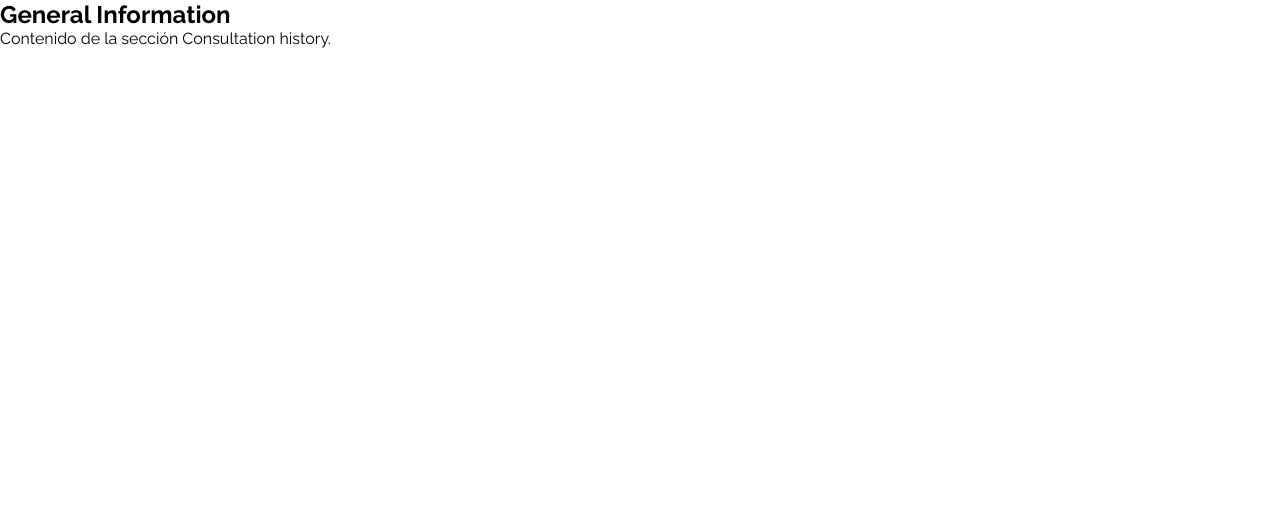
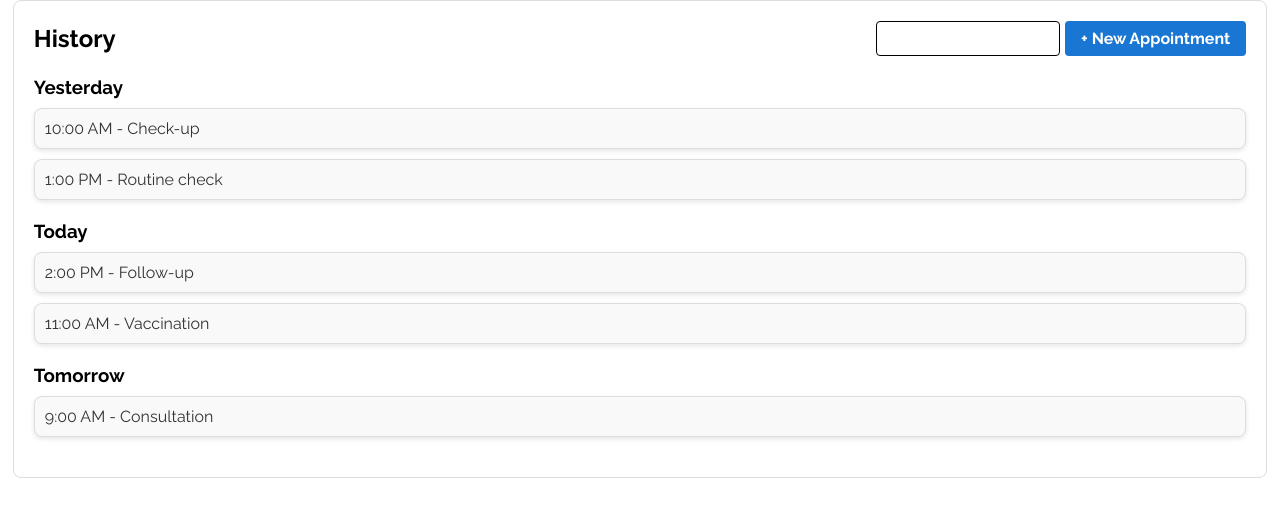
Before and after one commit to LsNEnrique/healtcare, a Nuxt app in the folder frontend/: page /profile/consultation in a window 1280 px wide. Shown: the top 516 px of the page. Built offline with nearby package versions, Linux system fonts and the light colour scheme.

Commit message:
Falta funcionalidad en los botones y terminar general

```diff
--- a/frontend/layouts/default.vue
+++ b/frontend/layouts/default.vue
@@ -39,11 +39,12 @@
         </v-list-item>
       </v-list>
     </v-navigation-drawer>
-
     <!-- Profile -->
-    <v-app>
-      <v-app-bar v-if="isProfilePage" app>
-        <!-- Contenido del app-bar -->
+    <div class="app-background">
+      <!-- Div que se muestra solo en la vista de perfil -->
+      <div v-if="isProfilePage" class="profile-container">
+        <!-- Encabezado personalizado -->
+        <div class="app-bar">
           <div class="d-flex flex-column">
             <div class="text-h6 font-weight-bold">
               Hi, {{ patientName }}
@@ -52,12 +53,13 @@
               Profile
             </div>
           </div>
-        <v-spacer />
+          <div class="d-flex">
+            <div class="menu-wrapper">
               <v-menu offset-y>
                 <template #activator="{ on, attrs }">
-            <v-btn v-bind="attrs" icon v-on="on">
+                  <div v-bind="attrs" class="icon-button" v-on="on">
                     <v-icon>mdi-translate</v-icon>
-            </v-btn>
+                  </div>
                 </template>
                 <v-list>
                   <v-list-item v-for="(lang, index) in languages" :key="index" @click="changeLanguage(lang)">
@@ -65,45 +67,46 @@
                   </v-list-item>
                 </v-list>
               </v-menu>
-        <v-btn icon>
+            </div>
+            <div class="icon-button">
               <v-icon>mdi-bell</v-icon>
-        </v-btn>
-        <v-avatar class="ml-2">
+            </div>
+            <div class="ml-2">
+              <v-avatar>
                 <img :src="patientPhoto" alt="Patient photo">
               </v-avatar>
+            </div>
             <span class="ml-2 font-weight-bold">{{ patientName }}</span>
-      </v-app-bar>
-      <!-- Botones de navegación -->
-      <v-container v-if="isProfilePage" class="d-flex justify-space-around mt-16 pt-3">
+          </div>
+        </div>
+        <div class="navigation-buttons mt-1 mb-2 pt-3">
           <nuxt-link to="/profile/general">
-          <v-btn color="primary" outlined>
+            <div class="button-row">
+              <v-btn class="nav-btn mr-5" :class="{ 'selected-btn': selectedButton === 'general' }" outlined @click="selectButton('general')">
                 General
               </v-btn>
+            </div>
           </nuxt-link>
-        <nuxt-link to="/profile/consultation-history">
-          <v-btn color="primary" outlined>
+          <nuxt-link to="/profile/consultation">
+            <div class="button-row">
+              <v-btn class="nav-btn mr-5" :class="{ 'selected-btn': selectedButton === 'consultation' }" outlined @click="selectButton('consultation')">
                 Consultation History
               </v-btn>
+            </div>
           </nuxt-link>
-        <nuxt-link to="/profile/patient-documents">
-          <v-btn color="primary" outlined>
+          <nuxt-link to="/profile/patientdocuments">
+            <div class="button-row">
+              <v-btn class="nav-btn mr-5" :class="{ 'selected-btn': selectedButton === 'documents' }" outlined @click="selectButton('documents')">
                 Patient Documents
               </v-btn>
+            </div>
           </nuxt-link>
-      </v-container>
-
-      <!-- Contenedor principal -->
-      <v-main>
-        <v-container class="mt-10">
-          <!-- Renderiza el contenido de la página -->
-          <nuxt />
-        </v-container>
-      </v-main>
-    </v-app>
-    <!-- Contenido principal -->
+        </div>
+      </div>    <!-- Contenido principal -->
       <v-main>
         <nuxt />
       </v-main>
+    </div>
   </v-app>
 </template>
 
@@ -115,6 +118,7 @@ export default {
       patientName: 'John Doe',
       patientPhoto: 'https://example.com/path/to/photo.jpg',
       languages: ['English', 'Spanish', 'French'],
+      selectedButton: 'general',
       miniVariant: false,
       right: false,
       items: [
@@ -155,6 +159,9 @@ export default {
   methods: {
     changeLanguage (lang) {
       console.log(`Idioma cambiado a: ${lang}`)
+    },
+    selectButton (button) {
+      this.selectedButton = button
     }
   }
 }
@@ -192,4 +199,57 @@ export default {
   font-weight: bold;
   font-size: 24px;
 }
+
+.app-bar {
+  display: flex;
+  justify-content: space-between;
+  align-items: center;
+  width: 83.1%;
+  margin-left: auto; /* Alinea la barra a la derecha */
+  padding: 16px;
+  background-color: #f5f5f5;
+  position: relative;
+  top: 0;
+  right: 0;
+  z-index: 1000;
+
+}
+.app-background {
+  background-color: #f5f5f5; /* Mismo color que el app-bar */
+  min-height: 100vh;
+  padding: 0;
+  margin: 0;
+}
+
+.app-main {
+  margin-top: 80px;
+}
+
+.icon-button {
+  cursor: pointer;
+  margin-left: 8px;
+}
+
+.navigation-buttons {
+  display: flex;
+  width: 82.3%;
+  flex-direction: row;
+  margin-left: auto;
+  align-items: flex-start;
+  background-color: #f5f5f5;
+}
+
+.button-row {
+  margin-bottom: 0; /* Elimina el margen inferior */
+}
+
+.nav-btn {
+  border-color: #e0e0e0;
+  color: #e0e0e0;
+}
+.selected-btn {
+  background-color: #ffffff !important;
+  border-color: #ffffff !important;
+  color: #000000 !important;
+}
 </style>
--- a/frontend/pages/profile/consultation.vue
+++ b/frontend/pages/profile/consultation.vue
@@ -1,12 +1,188 @@
 <template>
-  <div class="pa-4">
-    <h2>General Information</h2>
-    <p>Contenido de la sección Consultation history.</p>
+  <div class="appointment-history-container">
+    <!-- Contenedor con título y botones -->
+    <div class="header">
+      <h1 class="title">
+        History
+      </h1>
+
+      <!-- Contenedor para los botones y el menú -->
+      <div class="button-container">
+        <!-- Menú desplegable para seleccionar mes y año -->
+        <div class="month-year-select">
+          <select v-model="selectedMonthYear" @change="onMonthYearChange">
+            <option value="" disabled selected>
+              Select Month & Year
+            </option>
+            <!-- Mostrar meses con su respectivo año -->
+            <option v-for="(month, index) in months" :key="index" :value="`${month} ${selectedYear}`">
+              {{ month }} {{ selectedYear }}
+            </option>
+          </select>
+        </div>
+
+        <!-- Botón para crear nueva cita -->
+        <button class="new-appointment-btn" @click="createNewAppointment">
+          + New Appointment
+        </button>
+      </div>
+    </div>
+
+    <!-- Historial de citas -->
+    <div class="appointments">
+      <div v-for="(appointment, index) in groupedAppointments" :key="index" class="appointment-group">
+        <h3>{{ appointment.dateLabel }}</h3>
+        <div v-for="(appointmentItem, index) in appointment.appointments" :key="index" class="appointment-box">
+          <p>{{ appointmentItem.time }} - {{ appointmentItem.description }}</p>
+        </div>
+      </div>
+    </div>
   </div>
 </template>
 
 <script>
 export default {
-  layout: 'DefaultLayout'
+  layout: 'DefaultLayout',
+  data () {
+    return {
+      selectedMonth: null, // Mes seleccionado
+      selectedYear: 2024, // Año seleccionado
+      months: ['Jan', 'Feb', 'Mar', 'Apr', 'May', 'Jun', 'Jul', 'Aug', 'Sep', 'Oct', 'Nov', 'Dec'],
+      appointments: [
+        { date: this.getYesterday(), time: '10:00 AM', description: 'Check-up' },
+        { date: this.getToday(), time: '2:00 PM', description: 'Follow-up' },
+        { date: this.getTomorrow(), time: '9:00 AM', description: 'Consultation' },
+        { date: this.getToday(), time: '11:00 AM', description: 'Vaccination' },
+        { date: this.getYesterday(), time: '1:00 PM', description: 'Routine check' }
+      ]
+    }
+  },
+  computed: {
+    groupedAppointments () {
+      const groups = [
+        { dateLabel: 'Yesterday', appointments: [] },
+        { dateLabel: 'Today', appointments: [] },
+        { dateLabel: 'Tomorrow', appointments: [] }
+      ]
+
+      this.appointments.forEach((appointment) => {
+        const dateStr = appointment.date
+        if (dateStr === this.getYesterday()) {
+          groups[0].appointments.push(appointment)
+        } else if (dateStr === this.getToday()) {
+          groups[1].appointments.push(appointment)
+        } else if (dateStr === this.getTomorrow()) {
+          groups[2].appointments.push(appointment)
+        }
+      })
+
+      return groups
+    }
+  },
+  methods: {
+    getYesterday () {
+      const yesterday = new Date()
+      yesterday.setDate(yesterday.getDate() - 1)
+      return this.formatDate(yesterday)
+    },
+    getToday () {
+      const today = new Date()
+      return this.formatDate(today)
+    },
+    getTomorrow () {
+      const tomorrow = new Date()
+      tomorrow.setDate(tomorrow.getDate() + 1)
+      return this.formatDate(tomorrow)
+    },
+    formatDate (date) {
+      return date.toISOString().split('T')[0] // YYYY-MM-DD
+    },
+    selectMonthYear () {
+      console.log('Select Month/Year clicked')
+      // Lógica para seleccionar mes/año
+    },
+    createNewAppointment () {
+      console.log('Create New Appointment clicked')
+      // Lógica para crear una nueva cita
+    }
+  }
 }
 </script>
+
+<style scoped>
+.appointment-history-container {
+  padding: 20px;
+  background-color: white;
+  border: 1px solid #ddd;
+  border-radius: 8px;
+  width: 98%;
+  margin-left: 1%;
+}
+
+.header {
+  display: flex;
+  justify-content: space-between;
+  align-items: center;
+  margin-bottom: 20px;
+}
+
+.title {
+  margin: 0;
+  font-size: 24px;
+}
+
+.button-container {
+  display: flex;
+  gap: 5px;
+  align-items: center;
+}
+
+.month-year-select select {
+  padding: 8px 16px;
+  font-size: 16px;
+  border: 1px solid #000;
+  border-radius: 4px;
+  background-color: white;
+  color: black;
+  cursor: pointer;
+}
+
+.new-appointment-btn {
+  background-color: #1976D2;
+  color: white;
+  padding: 8px 16px;
+  border: none;
+  cursor: pointer;
+  border-radius: 4px;
+  font-weight: bold;
+}
+
+.new-appointment-btn:hover {
+  background-color: #1976D2;  /* Mantiene el azul */
+  color: white;  /* Letras blancas */
+  opacity: 0.9;  /* Efecto hover */
+}
+
+.appointments {
+  margin-top: 20px;
+}
+
+.appointment-group {
+  margin-bottom: 20px;
+}
+
+.appointment-box {
+  border: 1px solid #ddd;
+  border-radius: 8px;
+  padding: 10px;
+  background-color: #f9f9f9;
+  margin-top: 10px;
+  box-shadow: 0 2px 5px rgba(0, 0, 0, 0.1);
+}
+
+.appointment-box p {
+  margin: 0;
+  color: #333;
+  font-size: 16px;
+}
+</style>
--- a/frontend/pages/profile/patientdocuments.vue
+++ b/frontend/pages/profile/patientdocuments.vue
@@ -1,7 +1,25 @@
 <template>
-  <div class="pa-4">
-    <h2>General Information</h2>
-    <p>Contenido de la sección Patient documents.</p>
+  <div class="document-container">
+    <!-- Contenedor con título y botón -->
+    <div class="header">
+      <h1 class="title">
+        Documents
+      </h1>
+      <nuxt-link to="/profile/new-document">
+        <v-btn class="new-document-btn" color="blue" dark>
+          + New Document
+        </v-btn>
+      </nuxt-link>
+    </div>
+
+    <!-- Recuadros con documentos -->
+    <div class="documents-grid">
+      <div v-for="(document, index) in documents" :key="index" class="document-box">
+        <div class="document-preview">
+          <p>{{ document.title }}</p>
+        </div>
+      </div>
+    </div>
   </div>
 </template>
 
@@ -10,3 +28,58 @@ export default {
   layout: 'DefaultLayout'
 }
 </script>
+
+<style scoped>
+template{
+  background-color: #f5f5f5;
+}
+
+.document-container {
+  padding: 20px;
+  background-color: white; /* Fondo blanco */
+  border: 1px solid #ddd; /* Borde gris claro */
+  border-radius: 8px; /* Bordes redondeados */
+  width: 98%;
+  margin-left: 1%;
+}
+
+.header {
+  display: flex;
+  justify-content: space-between;
+  align-items: center;
+  margin-bottom: 20px;
+}
+
+.title {
+  margin: 0;
+  font-size: 24px;
+}
+
+.new-document-btn {
+  background-color: #1976D2; /* Color azul */
+  color: white;
+}
+
+.documents-grid {
+  display: grid;
+  grid-template-columns: repeat(auto-fill, minmax(200px, 1fr));
+  gap: 20px;
+}
+
+.document-box {
+  border: 1px solid #ddd;
+  border-radius: 8px;
+  padding: 20px;
+  background-color: #f9f9f9;
+  display: flex;
+  justify-content: center;
+  align-items: center;
+  box-shadow: 0 2px 5px rgba(0, 0, 0, 0.1);
+}
+
+.document-preview {
+  text-align: center;
+  color: #333;
+  font-size: 16px;
+}
+</style>
```
Lines whose indentation alone changed are shown as unchanged.
